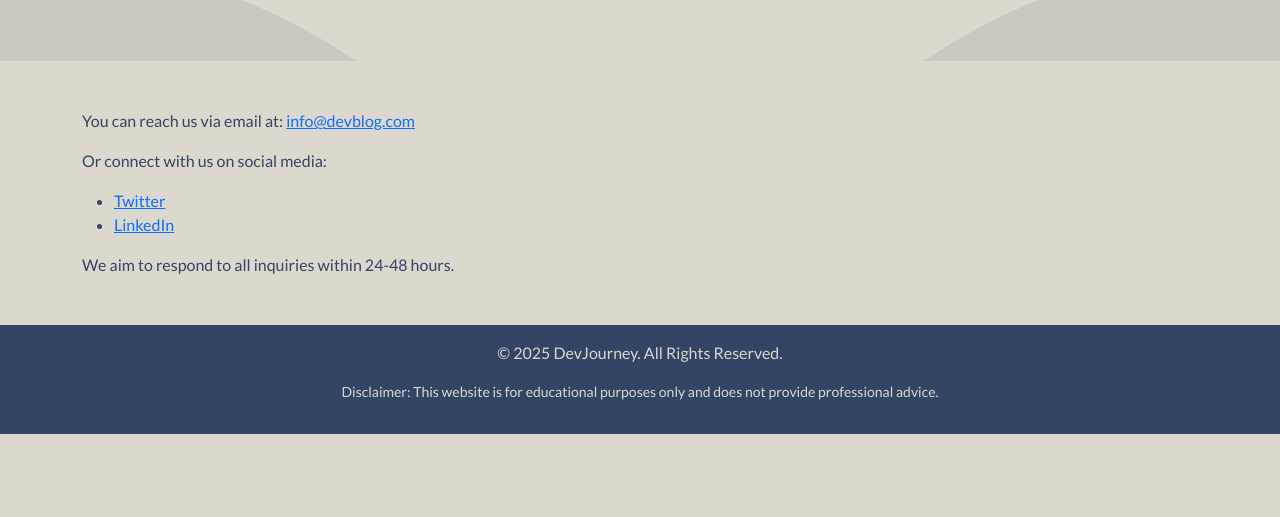
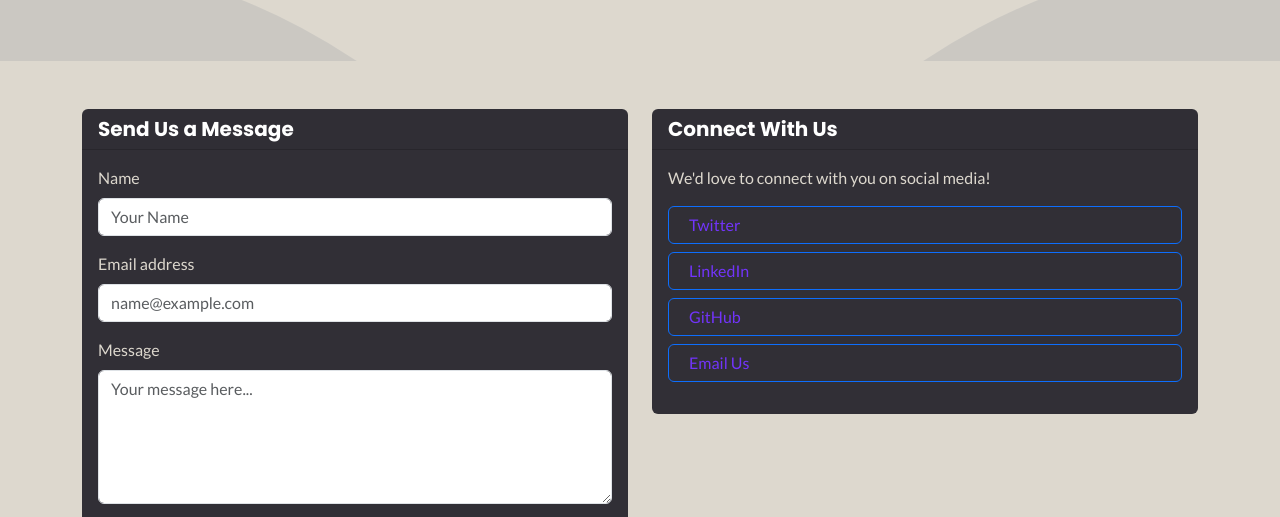
Before and after one commit to DanielTso/learn-web-dev, a plain HTML site: page contact.html in a window 1280 px wide. Shown: the part 253-770 px from the top of the page. Drawn offline with nearby package versions, Linux system fonts and the light colour scheme.

Commit message:
feat: Implement contact form and social media cards on contact page

```diff
--- a/contact.html
+++ b/contact.html
@@ -52,13 +52,51 @@
 
     <!-- Main Content -->
     <main class="container my-5">
-        <p>You can reach us via email at: <a href="mailto:info@devblog.com">info@devblog.com</a></p>
-        <p>Or connect with us on social media:</p>
-        <ul>
-            <li><a href="#">Twitter</a></li>
-            <li><a href="#">LinkedIn</a></li>
-        </ul>
-        <p>We aim to respond to all inquiries within 24-48 hours.</p>
+        <div class="row justify-content-center">
+            <!-- Contact Form Card -->
+            <div class="col-md-6 mb-4">
+                <div class="card">
+                    <div class="card-header">
+                        <h5 class="card-title mb-0">Send Us a Message</h5>
+                    </div>
+                    <div class="card-body">
+                        <form>
+                            <div class="mb-3">
+                                <label for="name" class="form-label">Name</label>
+                                <input type="text" class="form-control" id="name" placeholder="Your Name" required>
+                            </div>
+                            <div class="mb-3">
+                                <label for="email" class="form-label">Email address</label>
+                                <input type="email" class="form-control" id="email" placeholder="name@example.com" required>
+                            </div>
+                            <div class="mb-3">
+                                <label for="message" class="form-label">Message</label>
+                                <textarea class="form-control" id="message" rows="5" placeholder="Your message here..." required></textarea>
+                            </div>
+                            <button type="submit" class="btn btn-primary">Submit</button>
+                        </form>
+                    </div>
+                </div>
+            </div>
+
+            <!-- Social Media Card -->
+            <div class="col-md-6 mb-4">
+                <div class="card">
+                    <div class="card-header">
+                        <h5 class="card-title mb-0">Connect With Us</h5>
+                    </div>
+                    <div class="card-body">
+                        <p>We'd love to connect with you on social media!</p>
+                        <ul class="list-unstyled">
+                            <li class="mb-2"><a href="#" class="btn btn-outline-primary w-100 text-start"><i class="fab fa-twitter me-2"></i> Twitter</a></li>
+                            <li class="mb-2"><a href="#" class="btn btn-outline-primary w-100 text-start"><i class="fab fa-linkedin me-2"></i> LinkedIn</a></li>
+                            <li class="mb-2"><a href="#" class="btn btn-outline-primary w-100 text-start"><i class="fab fa-github me-2"></i> GitHub</a></li>
+                            <li class="mb-2"><a href="mailto:info@devblog.com" class="btn btn-outline-primary w-100 text-start"><i class="fas fa-envelope me-2"></i> Email Us</a></li>
+                        </ul>
+                    </div>
+                </div>
+            </div>
+        </div>
     </main>
 
     <!-- Footer -->
```
